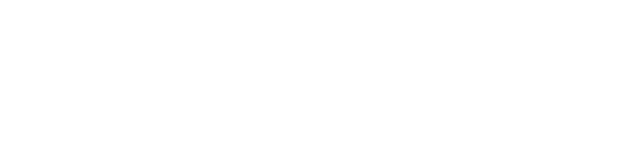
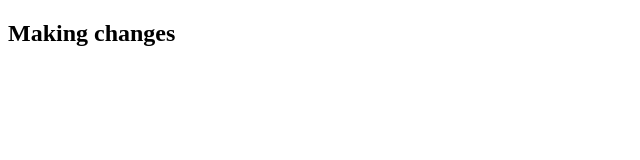
Before and after one commit to viveckpkumar/firstrepository, a plain HTML site: page login.html in a window 1280 px wide. Shown: the whole page, without its empty margins (0-640 px from the left). Drawn offline with Linux system fonts and the light colour scheme.

Commit message:
This is my second attempt

```diff
--- a/login.html
+++ b/login.html
@@ -6,6 +6,8 @@
     <title>Document</title>
 </head>
 <body>
-
+    <h2>
+        Making changes
+    </h2>
 </body>
 </html>
```
